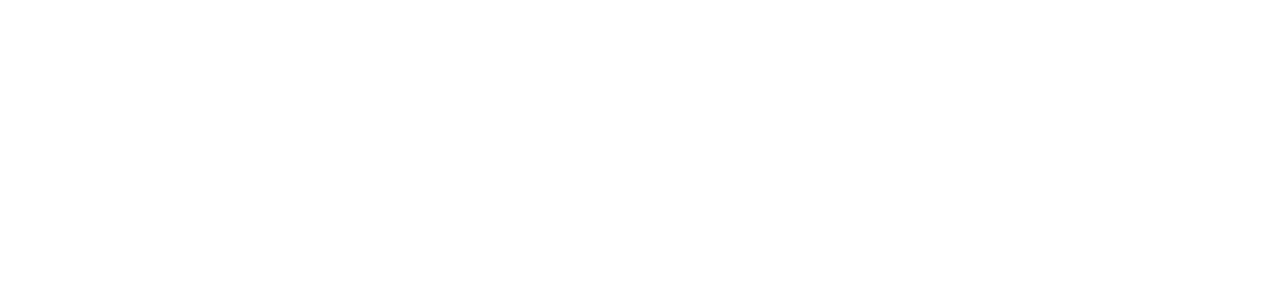
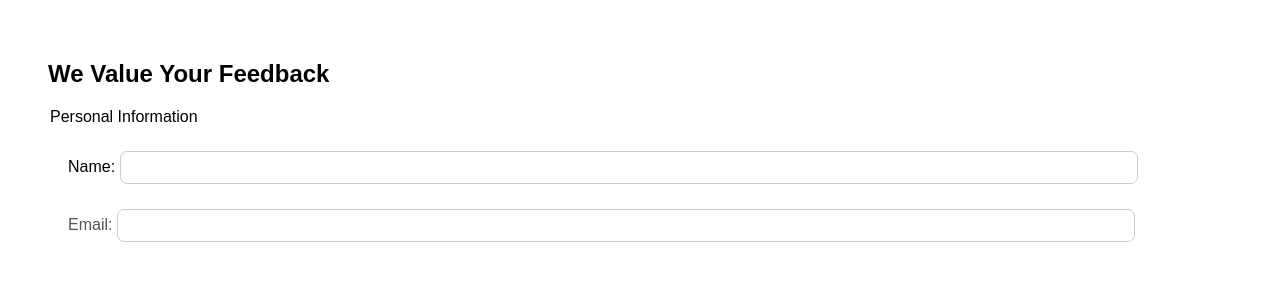
Before and after one commit to dgett42/Coding-Project-01, a plain HTML site: page index.html in a window 1280 px wide. Drawn offline with Linux system fonts and the light colour scheme.

Commit message:
Createed a layout for the feedback form by adding a header and multiple sections. I also started formating the page in tye style.css file.

```diff
--- a/index.html
+++ b/index.html
@@ -7,7 +7,24 @@
     <link rel="stylesheet" href="style.css">
     <script src="cp_1.js" defer></script>
 </head>
-<body>
+<body class="body">
+    <section class="info">
+        <h1>We Value Your Feedback</h1>
+
+        <legend name="personalinfo">Personal Information</legend>
+
+        <div class="name">
+        <label for="name">Name:</label>
+        <input type="text" id="name" name="name" class="nameinput" required>
+        </div>
+
+        <div class="email">
+        <label for="email">Email:</label>
+        <input type="email" id="email" name="email" class="emailinput" required>
+        </div>
+    </section>
+
+    <section class="subhmitfeedback"></section>
 
 </body>
 </html>
--- a/style.css
+++ b/style.css
@@ -0,0 +1,33 @@
+body {
+    font-family: Arial, sans-serif;
+    margin: 10;
+    padding: 10;
+}
+
+.info {
+    margin: 20px;
+    padding: 20px;
+  ;
+}
+
+.personalinfo {
+    margin-bottom: 15px;
+}
+
+.name {
+
+    margin: 20px;
+}
+
+.email {
+    color: #555;
+    margin: 20px;
+}
+
+.nameinput, .emailinput {
+    width: 1000px;
+    padding: 8px;
+    margin-top: 5px;
+    border: 1px solid #ccc;
+    border-radius: 7px;
+}
```
